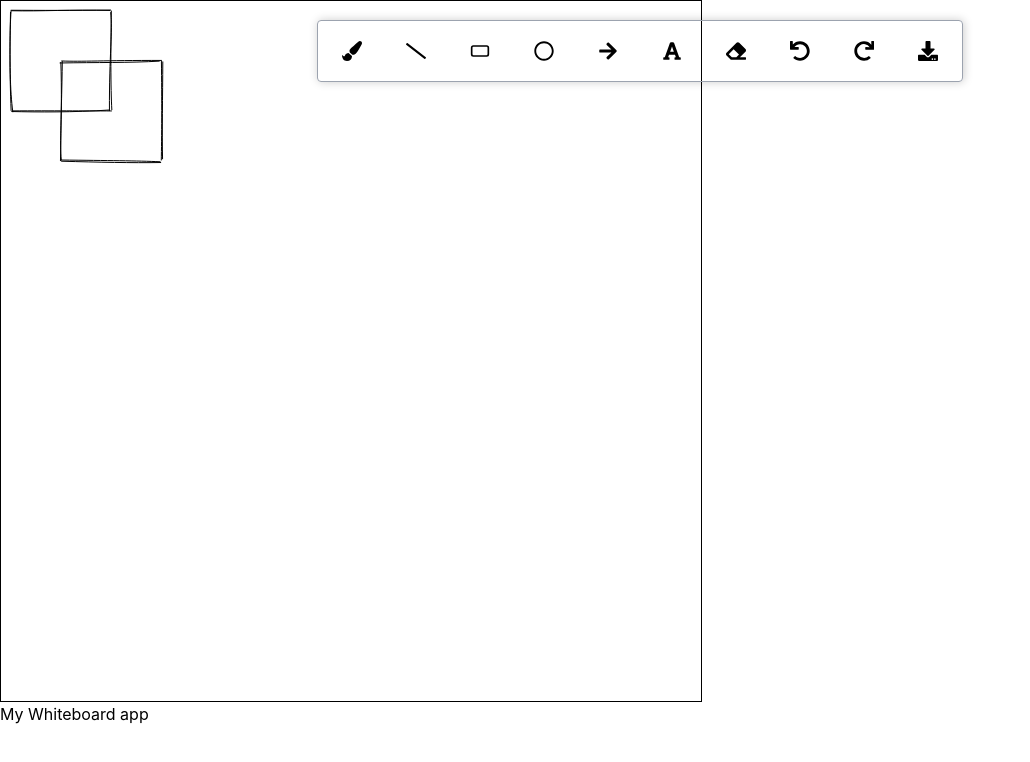
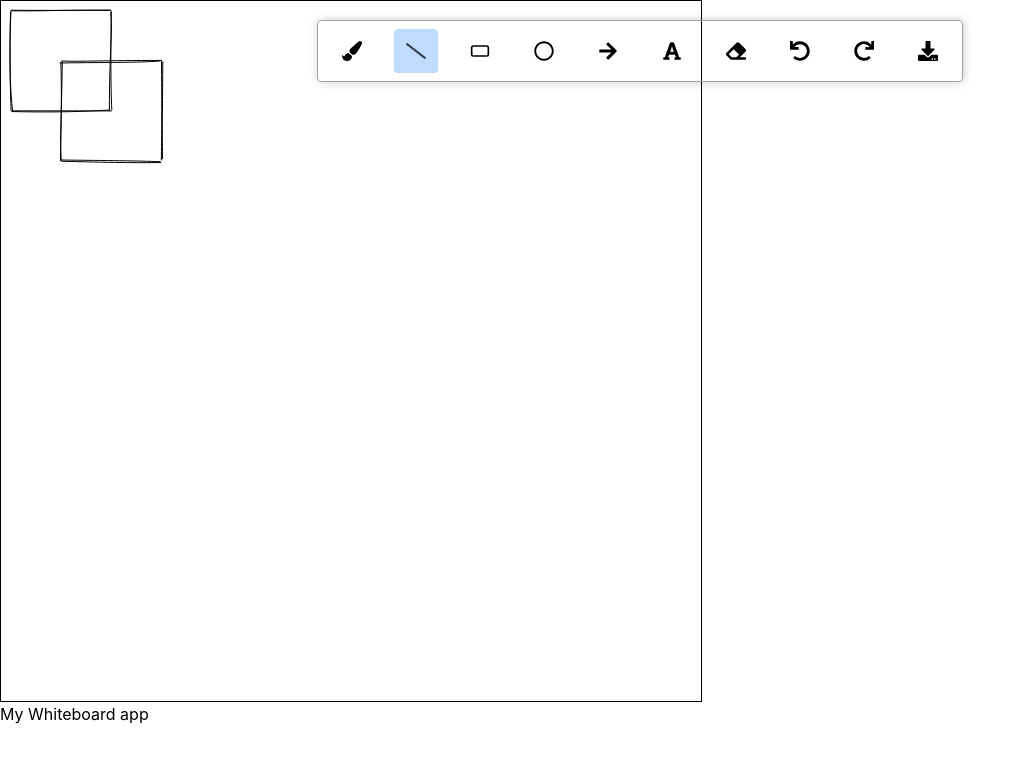
Before and after one commit to Han9128/virtual_white_board, a React (Create React App) app: page / in a window 1280 px wide. Shown: the top 762 px of the page, without its empty margins (0-1030 px from the left). Built offline with nearby package versions, Linux system fonts and the light colour scheme.

Commit message:
add context provider

```diff
--- a/src/App.js
+++ b/src/App.js
@@ -1,16 +1,19 @@
 import React from "react"
 import Board from "./components/Board"
 import ToolBar from "./components/ToolBar";
+import BoardProvider from "./store/BoardProvider";
 
 function App() {
   // useRef is used to
 
 
   return (
+    <BoardProvider>
     <div className="App">
       <ToolBar/>
       <Board />
     </div>
+    </BoardProvider>
   );
 }
 
--- a/src/components/ToolBar/index.js
+++ b/src/components/ToolBar/index.js
@@ -1,23 +1,24 @@
 
-import React, { useState } from "react";
+import React, { useContext } from "react";
 import classes from "./index.module.css";
 import {TOOL_ITEMS} from "../../constants/toolItem"
+import boardContext from "../../store/board-context"
 // import styles from "./index.module.css"
 
 
 
 function ToolBar() {
-    const [activeTool, setActiveTool] = useState("LINE");
+    const { activeToolItem, handleItemToolClick } = useContext(boardContext);
     return (
         <div className={classes.container}>
             {TOOL_ITEMS.map((tool) => {
-                const Icon = tool.icon;
-
+                const Icon = tool.icon
                 return (
                 <div
                 key={tool.id}
-                className={`${classes.toolItem} ${activeTool === tool.id ? classes.active : ""}`}
-                 onClick={() => setActiveTool(tool.id)}><Icon/>
+                className={`${classes.toolItem} ${activeToolItem === tool.id ? classes.active : ""}`}
+                 onClick={() => handleItemToolClick(tool.id)}>
+                    <Icon/>
                  </div>)
             })}
         </div>
--- /dev/null
+++ b/src/store/BoardProvider.js
@@ -0,0 +1,26 @@
+
+import boardContext from "./board-context";
+import {useState} from "react";
+import {TOOLS} from "../constants/toolItem"
+
+function BoardProvider({children}){
+
+    const [activeToolItem, setActiveToolItem] = useState(TOOLS.LINE);
+
+    function handleItemToolClick(tool){
+        setActiveToolItem(tool)
+    }
+
+    const boardContextValues = {
+        activeToolItem,
+        handleItemToolClick
+    }
+
+    return (
+        <boardContext.Provider value={boardContextValues}>
+            {children}
+        </boardContext.Provider>
+    )
+}
+
+export default BoardProvider;
--- /dev/null
+++ b/src/store/board-context.js
@@ -0,0 +1,8 @@
+import {createContext} from "react";
+
+const boardContext = createContext({
+    activeToolItem: "",
+    elements:[],
+})
+
+export default boardContext;
```
